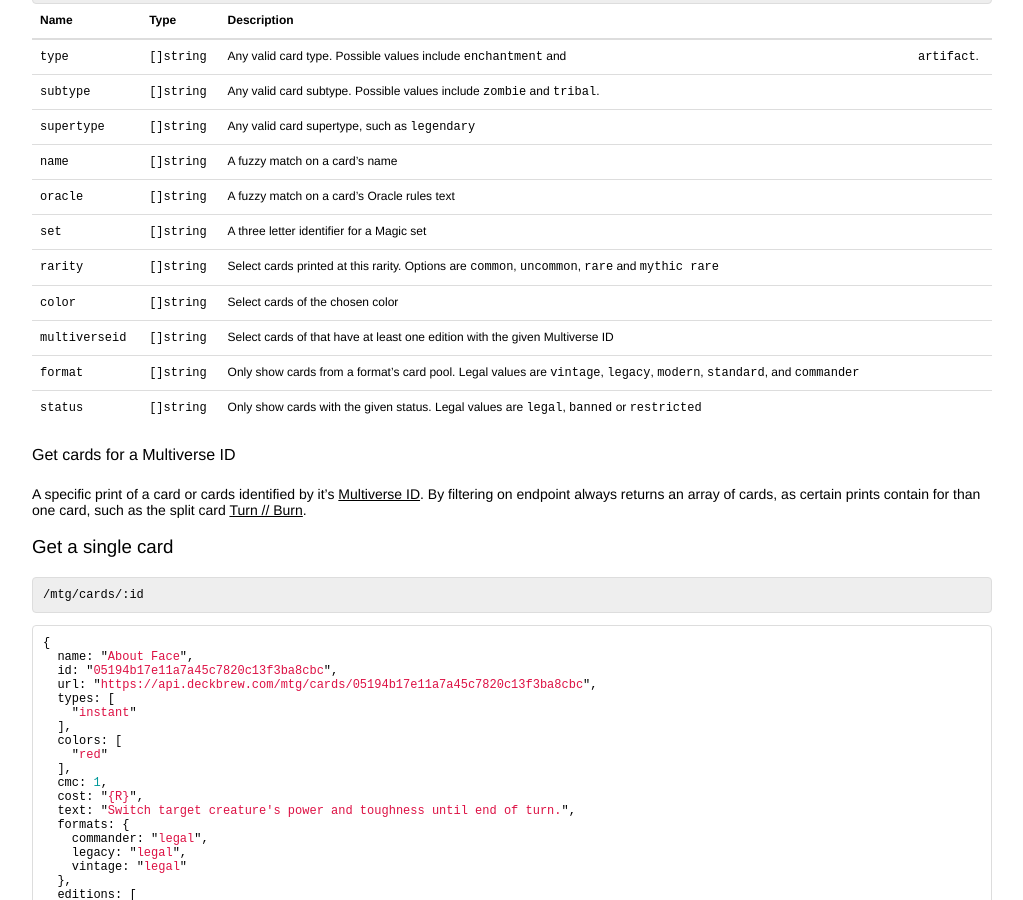
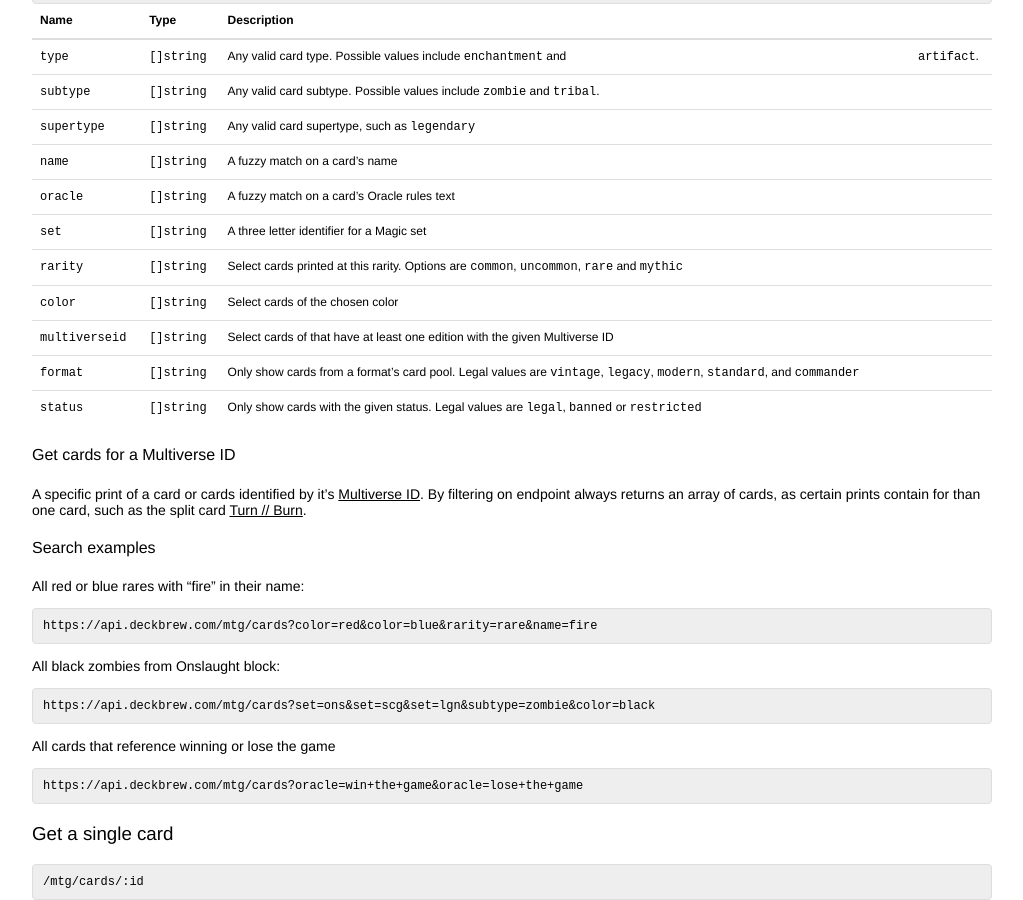
Before and after one commit to jerryharrison/deckbrew-website, a Jekyll site: the page built from api/index.md, in a window 1280 px wide and 900 px high, scrolled down 1915 px. Shown: the whole window, without its empty margins (128-1151 px from the left). Built offline with Jekyll 4.4.1, drawn with Linux system fonts in a browser that asks for light colours; Markdown is read by kramdown in place of the engine named in the settings.

Commit message:
Add examples

```diff
--- a/api/index.md
+++ b/api/index.md
@@ -138,6 +138,20 @@ A specific print of a card or cards identified by it's [Multiverse
 ID](http://gatherer.wizards.com/pages/Help.aspx). By filtering on  endpoint always returns
 an array of cards, as certain prints contain for than one card, such as the
 split card [Turn // Burn](https://api.deckbrew.com/mtg/cards?multiverseid=369080).
+
+#### Search examples
+
+All red or blue rares with "fire" in their name:
+
+> https://api.deckbrew.com/mtg/cards?color=red&color=blue&rarity=rare&name=fire
+
+All black zombies from Onslaught block:
+
+> https://api.deckbrew.com/mtg/cards?set=ons&set=scg&set=lgn&subtype=zombie&color=black
+
+All cards that reference winning or lose the game
+
+> https://api.deckbrew.com/mtg/cards?oracle=win+the+game&oracle=lose+the+game
 
 ### Get a single card
 
```
Also changed, not shown: other parts of api/index.md (+1 -1 lines).
